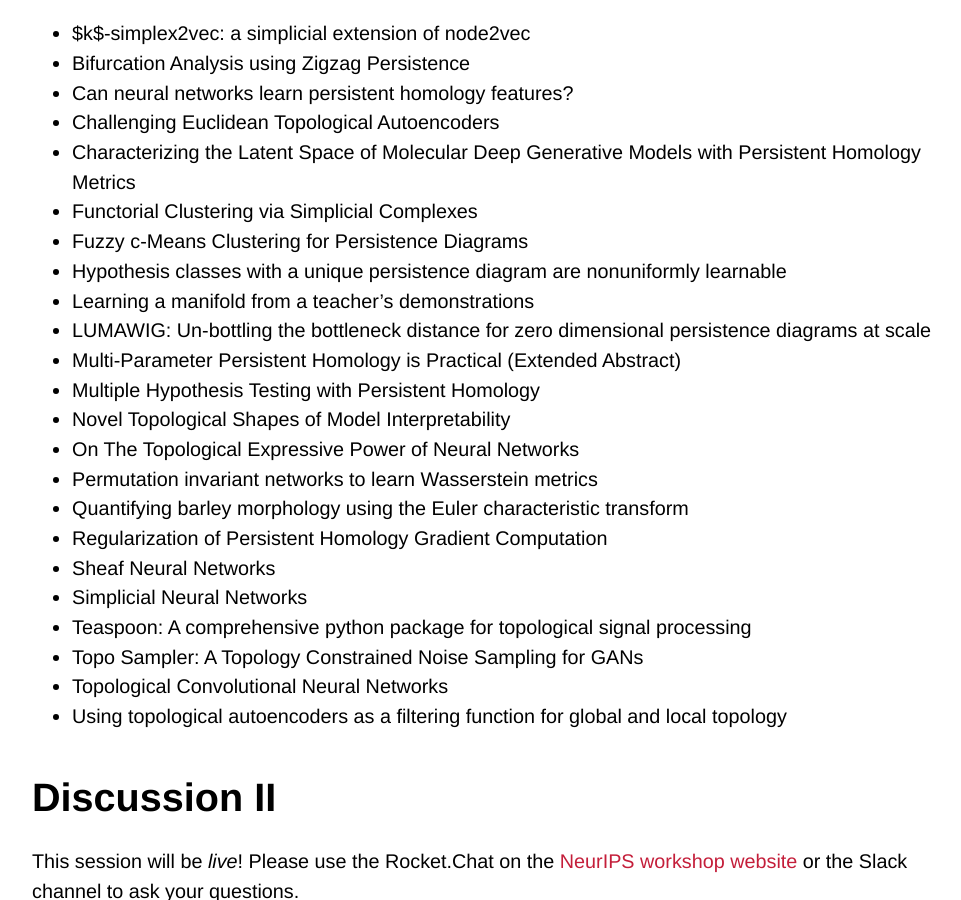
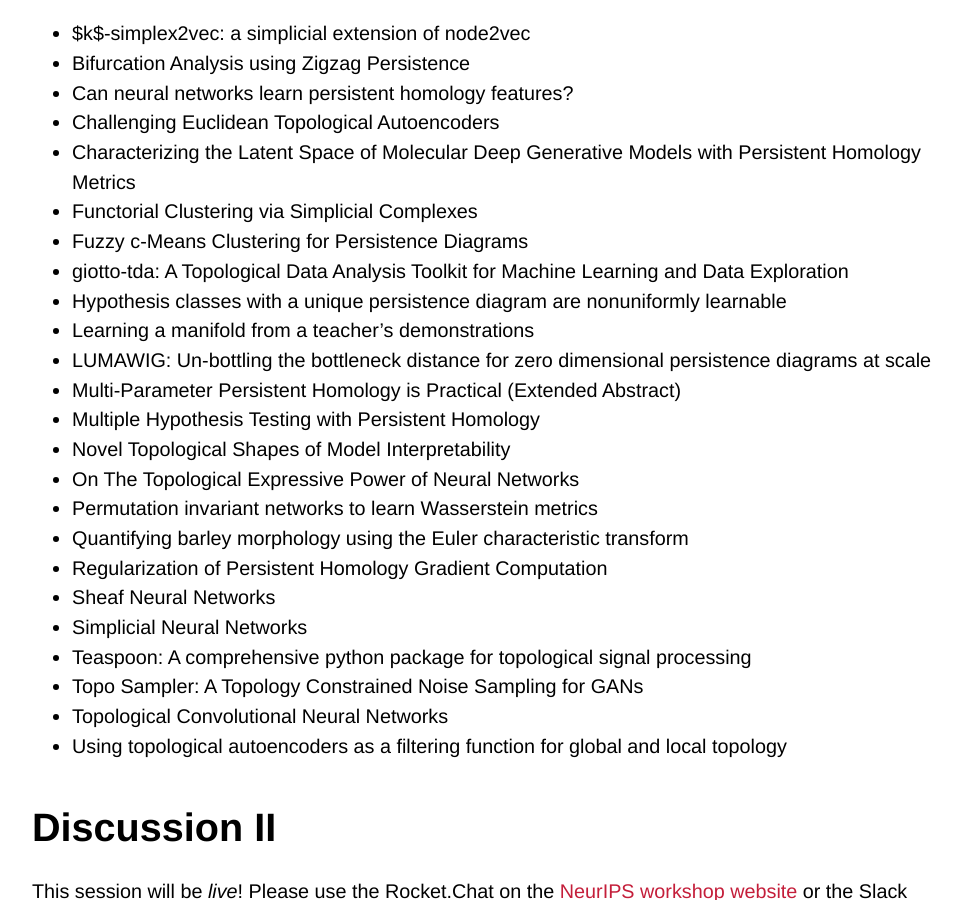
Before and after one commit to tda-in-ml/tda-in-ml.github.io, a Jekyll site: the page built from schedule.md, in a window 1280 px wide and 900 px high, scrolled down 3911 px. Shown: the whole window, without its empty margins (140-1101 px from the left). Built offline with Jekyll 4.4.1, drawn with Linux system fonts in a browser that asks for light colours; some web fonts are replaced; our own code applies the rules of GitHub Pages for plain Markdown files.

Commit message:
Improved poster session schedule

```diff
--- a/schedule.md
+++ b/schedule.md
@@ -99,6 +99,7 @@ or the Slack channel to ask your questions.
 - Characterizing the Latent Space of Molecular Deep Generative Models with Persistent Homology Metrics
 - Functorial Clustering via Simplicial Complexes
 - Fuzzy c-Means Clustering for Persistence Diagrams
+- giotto-tda: A Topological Data Analysis Toolkit for Machine Learning and Data Exploration
 - Hypothesis classes with a unique persistence diagram are nonuniformly learnable
 - Learning a manifold from a teacher’s demonstrations
 - LUMAWIG: Un-bottling the bottleneck distance for zero dimensional persistence diagrams at scale
```
